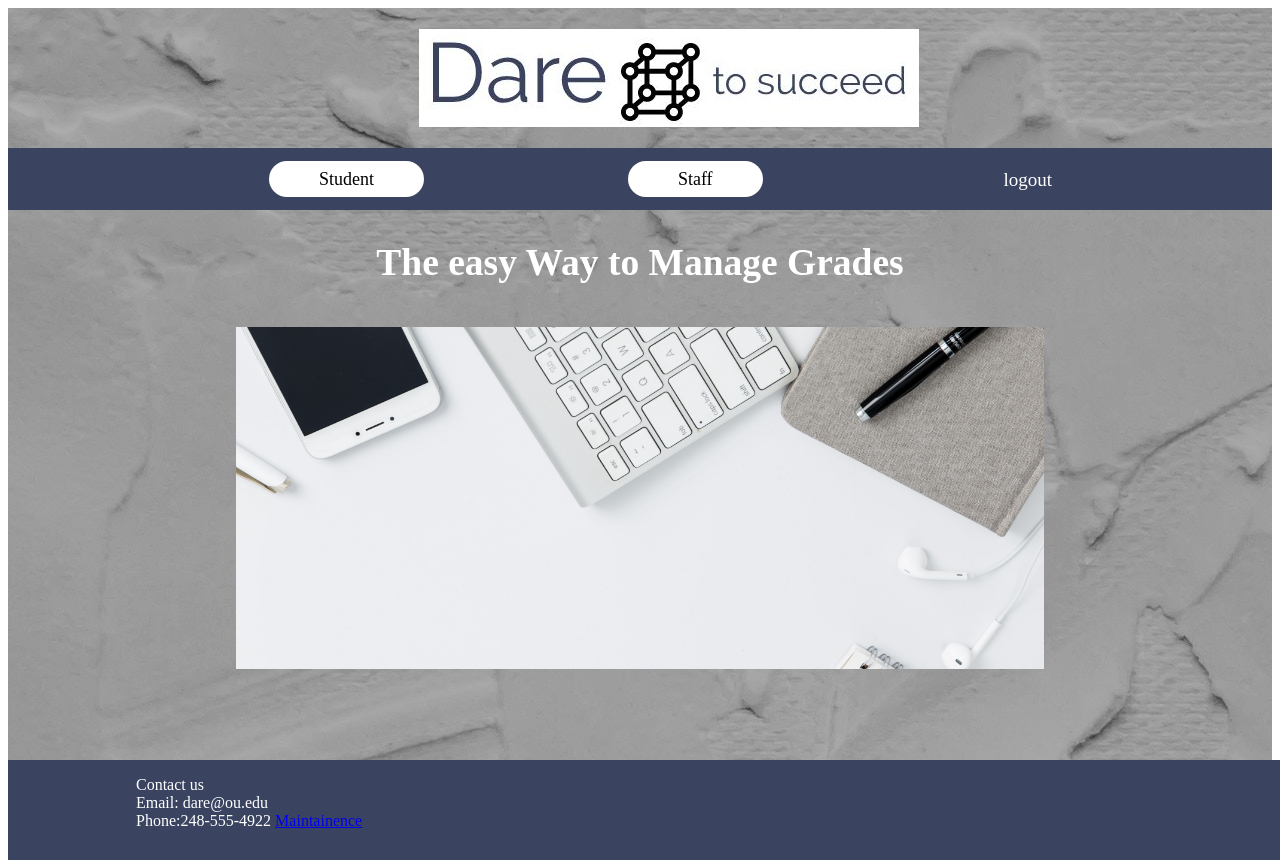
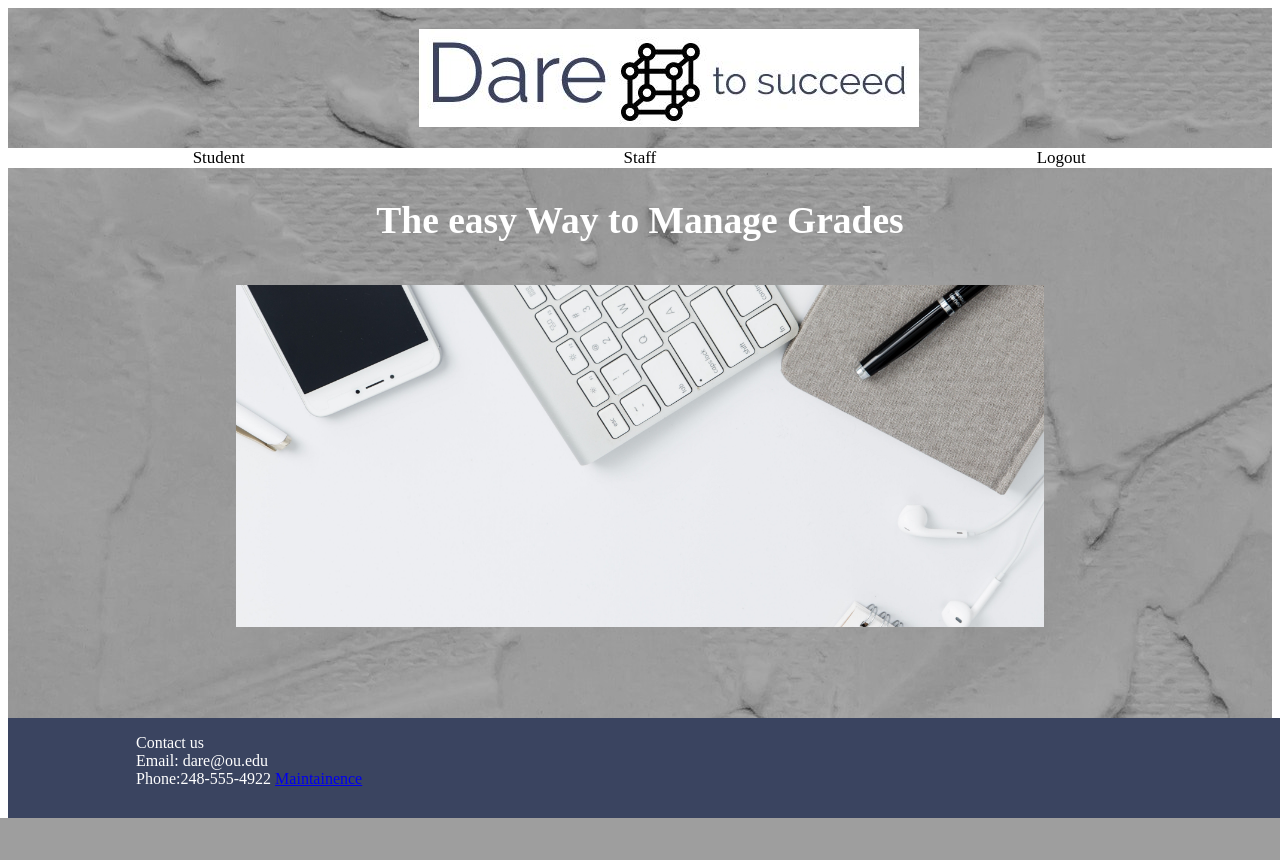
Before and after one commit to DARE-Software1/Dare-Software, a PHP site: page /DARE/index.php in a window 1280 px wide. After the commit the page ends 818 px from the top, so only its background shows below. Run offline with PHP 8.4, Linux system fonts and the light colour scheme.

Commit message:
nav bar v. 1

```diff
--- a/DARE/view/nav.php
+++ b/DARE/view/nav.php
@@ -1,24 +1,13 @@
 <nav>
-    <ul>
 
 
-        <li>
-            <a href='index.php?action=studentLogin'> Student</a>
-        </li>
-
-        <li>
-            <a href='index.php?action=staffLogin'> Staff</a>
-        </li>
-        <li
-            <a    style="float:right;
-                padding-right: 0px;
-                font-size: 19px";
-
-                href='index.php?action=stuLogoutBut'> logout</a>
 
 
-        </li>
-    </ul>
+            <a style = "width: 33.33%;" href='index.php?action=studentLogin'> Student</a>
+
+            <a style = "width: 33.33%;" href='index.php?action=staffLogin'> Staff</a>
+
+            <a style = "width: 33.33%;" href ='index.php?action=stuLogoutBut'> Logout </a>
 
 
 </nav>
--- a/DARE/view/style.css
+++ b/DARE/view/style.css
@@ -1,3 +1,4 @@
+
 .container{
 
     width:80%;
@@ -45,38 +46,23 @@ header h1{
 
 nav{
     background: #3a4460;
-
-    padding-top: 1px;
     text-align: center;
     color: white;
     width: 100%;
+    overflow: auto;
+}
 
-}
-nav ul{
-    margin: 0px 100px 0px 100px;
-    padding: 20px;
+/* make the items float left in a line */
 
-}
-/* make the items float left in a line */
-nav li {
-
-
-    display: inline;
-    margin-left: inherit;
-    margin-right: inherit;
-}
 /*for the individual items of the bar*/
 nav a{
+    float:left;
     color:black;
-    font-size:18px;
-    padding-right: 50px;
-    padding-left: 50px;
+    font-size:17px;
     text-decoration: none;
-    border-radius: 20px;
     background-color: white;
-    padding-top: 8px;
-    padding-bottom: 8px;
     width: 25%;
+    text-align: center;
 
 
 }
@@ -95,19 +81,17 @@ nav button{
 /*change nav bar item when hovered over*/
 nav a:hover{
   color: #000000;
-    font-size:18px;
-    padding-right: 50px;
-    padding-left: 50px;
-    text-decoration: none;
-    border-radius: 20px;
-    background-color: #cee9f4;
-    padding-top: 8px;
-    padding-bottom: 8px;
-    transition: .5s;
-    width:25%;
-
+  background-color: #cee9f4;
 }
 
+@media screen and (max-width: 500px) {
+    nav a{
+      float: none;
+      display: block;
+      width: 100%;
+      text-align: left;
+    }
+}
 .grid-container {
     display: grid;
     grid-template-columns:  400px 400px ;
```
Also changed, not shown: DARE/view/stuNav.php (+7 -10 lines).
